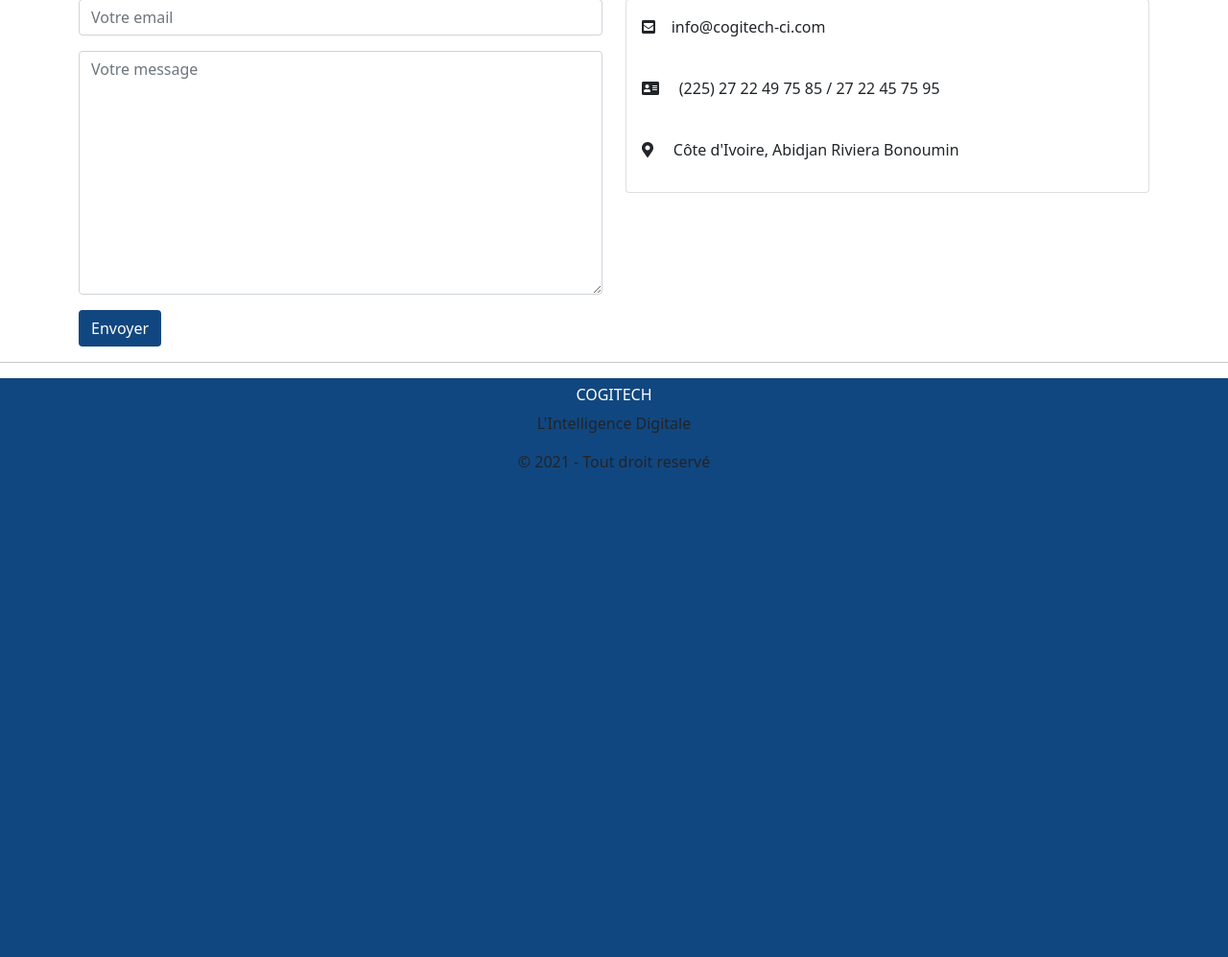
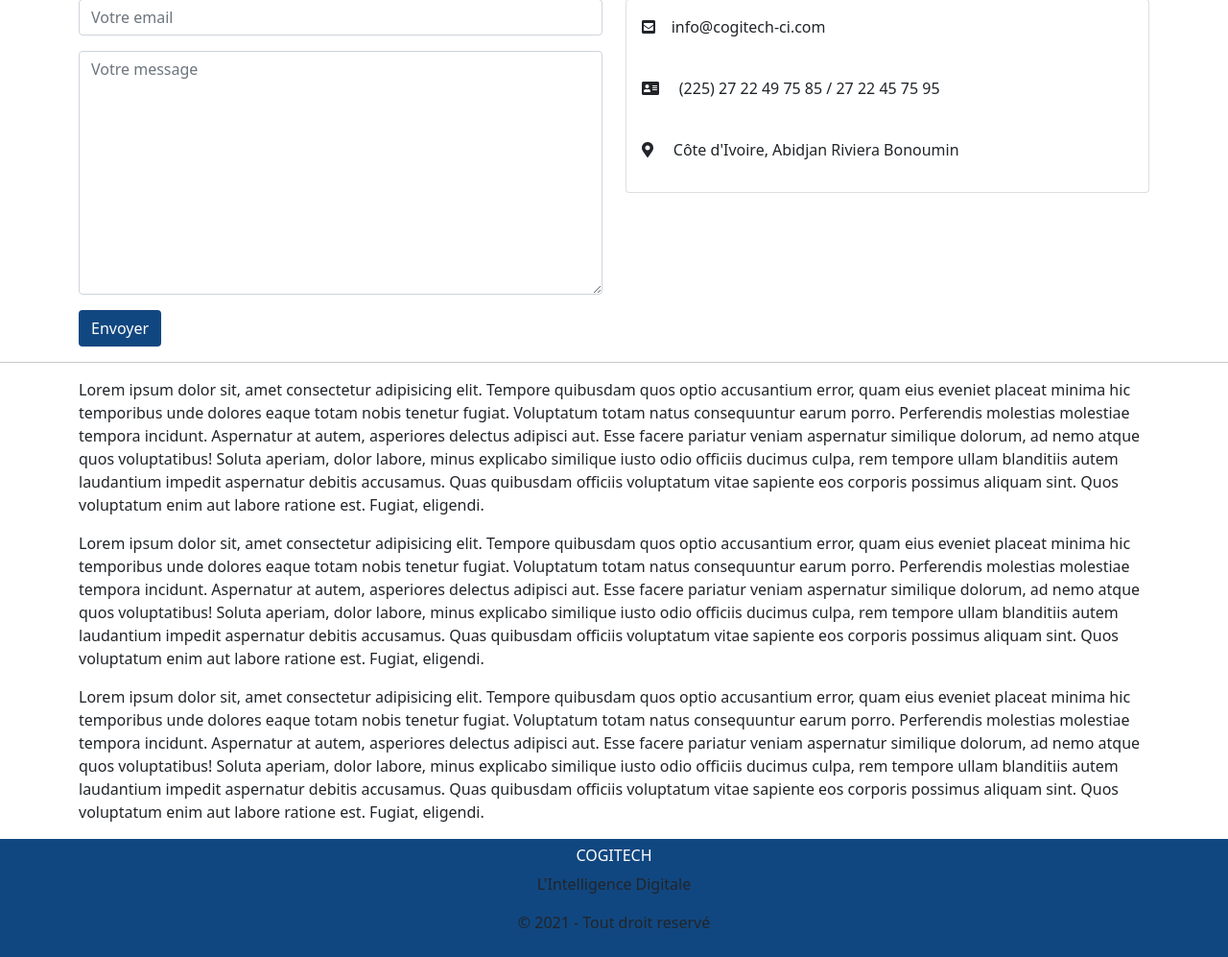
Before and after one commit to Tuo229/awsDjango, a Django app: page / in a window 1280 px wide. Shown: the part 2254-3251 px from the top of the page at 96% size. Before the commit the page ends 2741 px from the top, so only its background shows below. Run offline with Django 3.2, Linux system fonts and the light colour scheme; some libraries are stand-ins or nearby versions.

Commit message:
add p footer

```diff
--- a/awsDjango/templates/homepage/home.html
+++ b/awsDjango/templates/homepage/home.html
@@ -272,6 +272,12 @@
 </div>
 
       <hr>
+
+    <div class="container">
+      <p>Lorem ipsum dolor sit, amet consectetur adipisicing elit. Tempore quibusdam quos optio accusantium error, quam eius eveniet placeat minima hic temporibus unde dolores eaque totam nobis tenetur fugiat. Voluptatum totam natus consequuntur earum porro. Perferendis molestias molestiae tempora incidunt. Aspernatur at autem, asperiores delectus adipisci aut. Esse facere pariatur veniam aspernatur similique dolorum, ad nemo atque quos voluptatibus! Soluta aperiam, dolor labore, minus explicabo similique iusto odio officiis ducimus culpa, rem tempore ullam blanditiis autem laudantium impedit aspernatur debitis accusamus. Quas quibusdam officiis voluptatum vitae sapiente eos corporis possimus aliquam sint. Quos voluptatum enim aut labore ratione est. Fugiat, eligendi.</p>
+      <p>Lorem ipsum dolor sit, amet consectetur adipisicing elit. Tempore quibusdam quos optio accusantium error, quam eius eveniet placeat minima hic temporibus unde dolores eaque totam nobis tenetur fugiat. Voluptatum totam natus consequuntur earum porro. Perferendis molestias molestiae tempora incidunt. Aspernatur at autem, asperiores delectus adipisci aut. Esse facere pariatur veniam aspernatur similique dolorum, ad nemo atque quos voluptatibus! Soluta aperiam, dolor labore, minus explicabo similique iusto odio officiis ducimus culpa, rem tempore ullam blanditiis autem laudantium impedit aspernatur debitis accusamus. Quas quibusdam officiis voluptatum vitae sapiente eos corporis possimus aliquam sint. Quos voluptatum enim aut labore ratione est. Fugiat, eligendi.</p>
+      <p>Lorem ipsum dolor sit, amet consectetur adipisicing elit. Tempore quibusdam quos optio accusantium error, quam eius eveniet placeat minima hic temporibus unde dolores eaque totam nobis tenetur fugiat. Voluptatum totam natus consequuntur earum porro. Perferendis molestias molestiae tempora incidunt. Aspernatur at autem, asperiores delectus adipisci aut. Esse facere pariatur veniam aspernatur similique dolorum, ad nemo atque quos voluptatibus! Soluta aperiam, dolor labore, minus explicabo similique iusto odio officiis ducimus culpa, rem tempore ullam blanditiis autem laudantium impedit aspernatur debitis accusamus. Quas quibusdam officiis voluptatum vitae sapiente eos corporis possimus aliquam sint. Quos voluptatum enim aut labore ratione est. Fugiat, eligendi.</p>
+    </div>
     <footer class="bg-infos">
       <div id="cogitech" class="p-2">
         <center><h1 style="font-size: 1rem; color: white;">COGITECH</h1>
```
